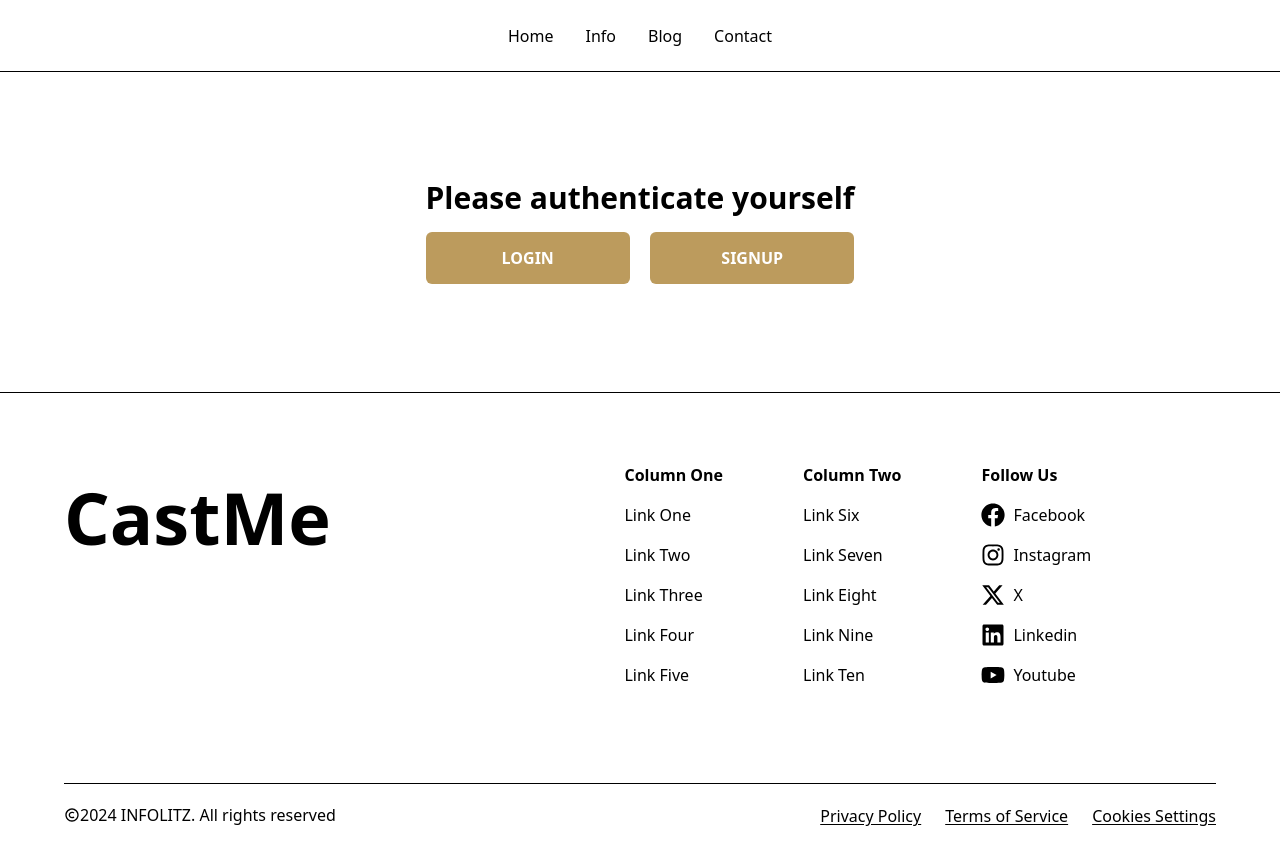
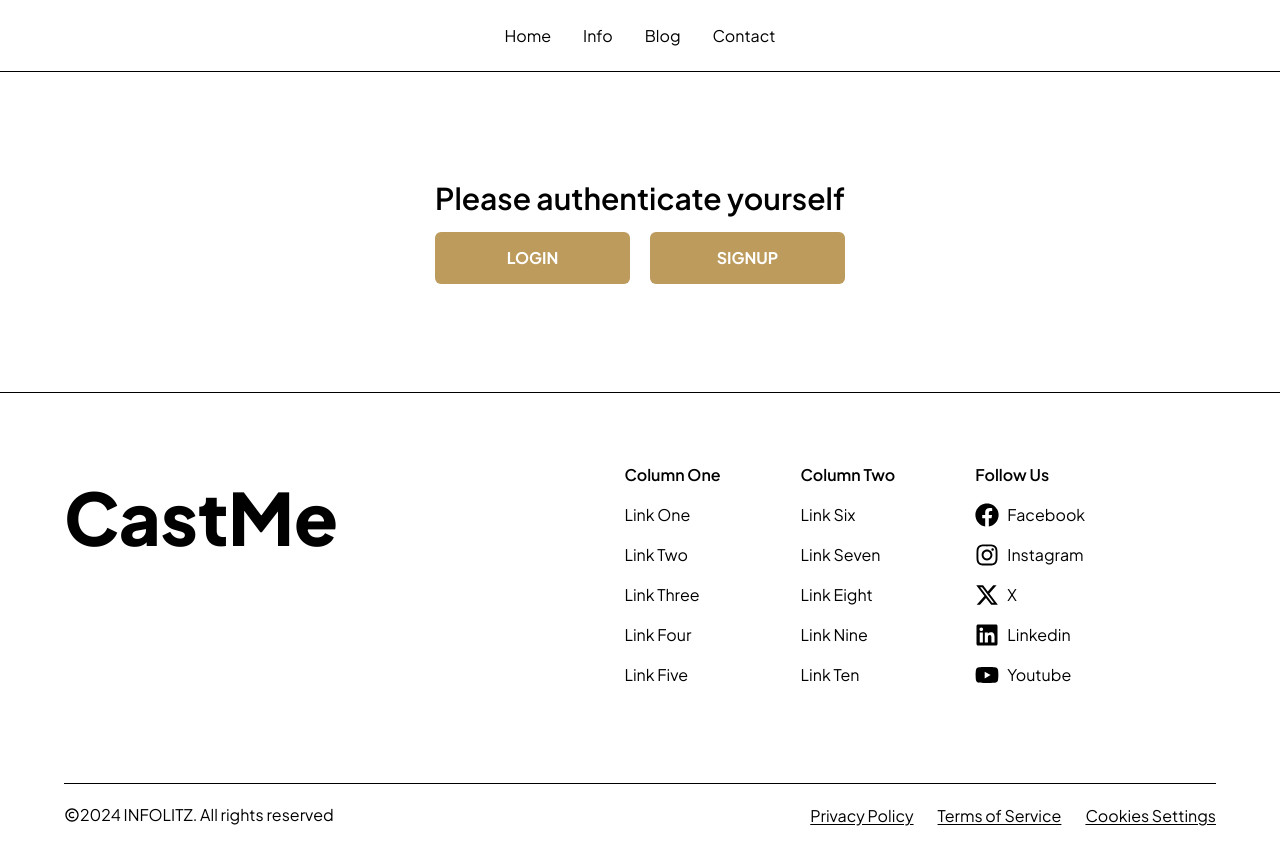
Before and after one commit to Sreejith-10/alcodex-assesment, a React (Vite) app in the folder client/: page / in a window 1280 px wide. Shown: the top 864 px of the page. Built offline with nearby package versions, Linux system fonts and the light colour scheme.

Commit message:
readme changes

```diff
--- a/client/index.html
+++ b/client/index.html
@@ -5,6 +5,11 @@
 		<link rel="icon" type="image/svg+xml" href="/vite.svg" />
 		<meta name="viewport" content="width=device-width, initial-scale=1.0" />
 		<title>Alcodex Assesment</title>
+		<link rel="preconnect" href="https://fonts.googleapis.com" />
+		<link rel="preconnect" href="https://fonts.gstatic.com" crossorigin />
+		<link
+			href="https://fonts.googleapis.com/css2?family=Plus+Jakarta+Sans:ital,wght@0,200..800;1,200..800&display=swap"
+			rel="stylesheet" />
 	</head>
 	<body>
 		<div id="root"></div>
--- a/client/src/App.css
+++ b/client/src/App.css
@@ -1,3 +1,5 @@
-* {
-	font-family: plus jakarta sans;
+@import url("https://fonts.googleapis.com/css2?family=Plus+Jakarta+Sans:ital,wght@0,200..800;1,200..800&display=swap");
+
+html {
+	font-family: "Plus Jakarta Sans", sans-serif;
 }
--- a/client/src/index.css
+++ b/client/src/index.css
@@ -1,6 +1,12 @@
 @tailwind base;
 @tailwind components;
 @tailwind utilities;
+
+/* @layer base{
+	@font-face{
+		font-family: ;
+	}
+} */
 
 @layer utilities {
 	.bg-highlight {
--- a/client/tailwind.config.js
+++ b/client/tailwind.config.js
@@ -12,6 +12,9 @@
 				xs: {max: "460px"},
 			},
 		},
+		fontFamily: {
+			sans: ["Plus Jakarta Sans", "sans-serif"],
+		},
 	},
 	plugins: [],
 };
```
Also changed, not shown: client/package.json (indentation only), 1 other file (tests, documents, lock files or other folders).
